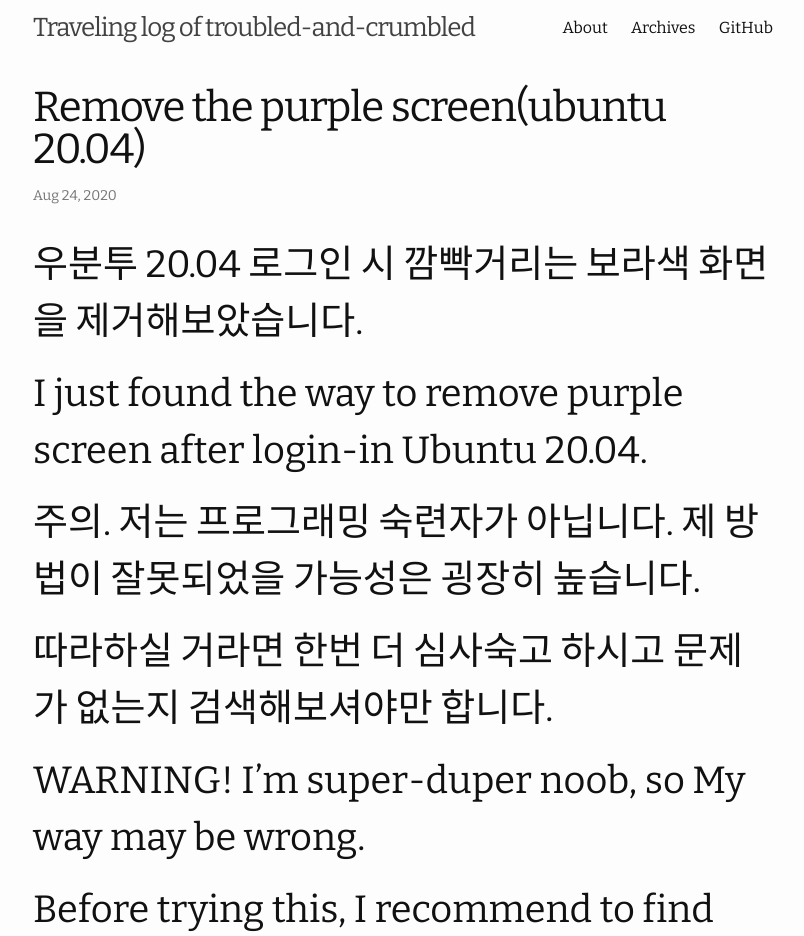
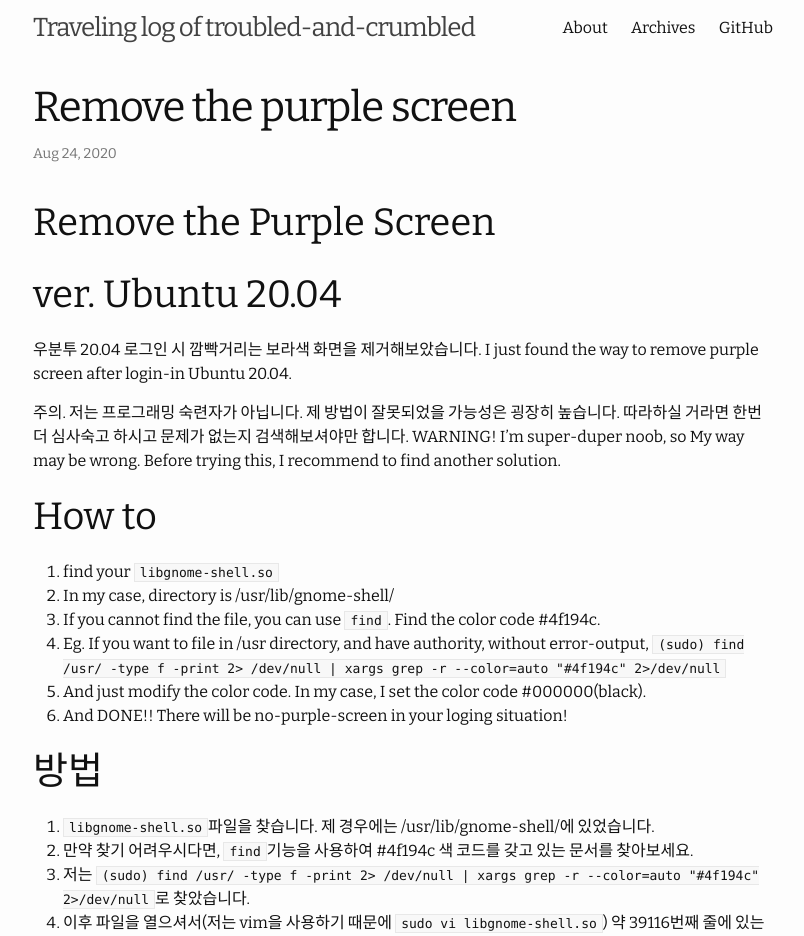
Before and after one commit to grime-j/grime-j.github.io, a Jekyll site: the page built from _posts/2020-08-24-Remove the purple screen.md, in a window 1280 px wide. Shown: the top 936 px of the page, without its empty margins (237-1041 px from the left). Built offline with Jekyll 4.4.1, drawn with Linux system fonts in a browser that asks for light colours; some of the changed text lies outside the part shown.

Commit message:
Update and rename 2020-08-24-Remove the purple screen(Ubuntu 20.04).md to 2020-08-24-Remove the purple screen.md

```diff
--- a/_posts/2020-08-24-Remove the purple screen(Ubuntu 20.04).md
+++ b/_posts/2020-08-24-Remove the purple screen.md
@@ -2,14 +2,19 @@
 layout: post
 ---
 
-# 우분투 20.04 로그인 시 깜빡거리는 보라색 화면을 제거해보았습니다.
-# I just found the way to remove purple screen after login-in Ubuntu 20.04.
+# Remove the Purple Screen
+# ver. Ubuntu 20.04
 
-# 주의. 저는 프로그래밍 숙련자가 아닙니다. 제 방법이 잘못되었을 가능성은 굉장히 높습니다.
-# 따라하실 거라면 한번 더 심사숙고 하시고 문제가 없는지 검색해보셔야만 합니다.
-# WARNING! I'm super-duper noob, so My way may be wrong.
-# Before trying this, I recommend to find another solution.
 
+우분투 20.04 로그인 시 깜빡거리는 보라색 화면을 제거해보았습니다.
+I just found the way to remove purple screen after login-in Ubuntu 20.04.
+
+주의. 저는 프로그래밍 숙련자가 아닙니다. 제 방법이 잘못되었을 가능성은 굉장히 높습니다.
+따라하실 거라면 한번 더 심사숙고 하시고 문제가 없는지 검색해보셔야만 합니다.
+WARNING! I'm super-duper noob, so My way may be wrong.
+Before trying this, I recommend to find another solution.
+
+# How to
 1. find your `libgnome-shell.so`
 2. In my case, directory is /usr/lib/gnome-shell/
 3. If you cannot find the file, you can use `find`. Find the color code #4f194c.
@@ -18,8 +23,7 @@ layout: post
 5. And just modify the color code. In my case, I set the color code #000000(black).
 6. And DONE!! There will be no-purple-screen in your loging situation!
 
-https://i.imgur.com/gZepGIu.png
-
+# 방법
 1. `libgnome-shell.so`파일을 찾습니다. 제 경우에는 /usr/lib/gnome-shell/에 있었습니다.
 2. 만약 찾기 어려우시다면, `find`기능을 사용하여 #4f194c 색 코드를 갖고 있는 문서를 찾아보세요.
 3. 저는 `(sudo) find /usr/ -type f -print 2> /dev/null | xargs grep -r --color=auto "#4f194c" 2>/dev/null`로 찾았습니다.
@@ -40,4 +45,5 @@ May the happy with you.
 
 읽어주셔서 감사합니다.
 행복한 하루 되세요.
+
 Grime_J.
```
Also changed, not shown: other parts of _posts/2020-08-24-Remove the purple screen.md (+1 -0 lines).
